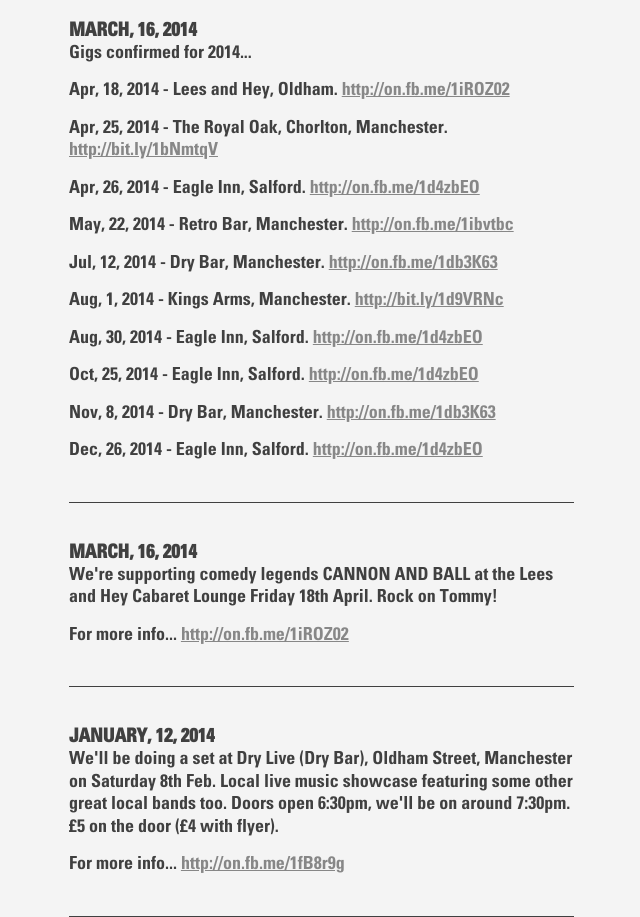
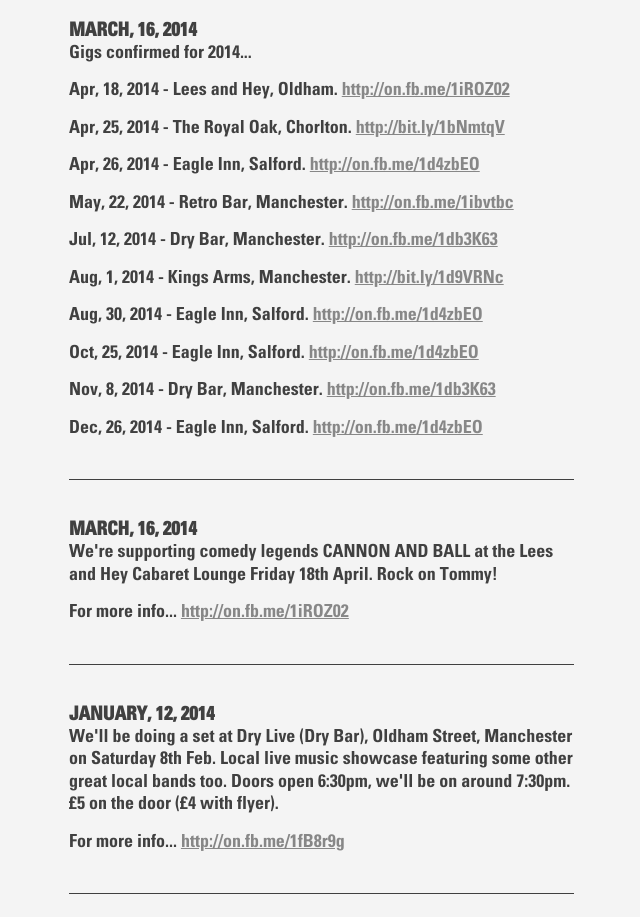
Before and after one commit to adam-foster/smashing-lads, a plain HTML site: page index.html in a window 1280 px wide. Shown: the part 975-1892 px from the top of the page, without its empty margins (596-1236 px from the left). Drawn offline with nearby package versions, Linux system fonts and the light colour scheme; grey boxes are pictures that could not be loaded.

Commit message:
Update index.html

```diff
--- a/index.html
+++ b/index.html
@@ -89,7 +89,7 @@
                         <h4>March, 16, 2014</h4>
                         <p>Gigs confirmed for 2014...</p>
                         <p>Apr, 18, 2014 - Lees and Hey, Oldham. <a href="http://on.fb.me/1iROZ02" target="_blank">http://on.fb.me/1iROZ02</a>
-                        <p>Apr, 25, 2014 - The Royal Oak, Chorlton, Manchester. <a href="http://bit.ly/1bNmtqV" target="_blank">http://bit.ly/1bNmtqV</a>
+                        <p>Apr, 25, 2014 - The Royal Oak, Chorlton. <a href="http://bit.ly/1bNmtqV" target="_blank">http://bit.ly/1bNmtqV</a>
                         <p>Apr, 26, 2014 - Eagle Inn, Salford. <a href="http://on.fb.me/1d4zbEO" target="_blank">http://on.fb.me/1d4zbEO</a>
                         <p>May, 22, 2014 - Retro Bar, Manchester. <a href="http://on.fb.me/1ibvtbc" target="_blank">http://on.fb.me/1ibvtbc</a>
                         <p>Jul, 12, 2014 - Dry Bar, Manchester. <a href="http://on.fb.me/1db3K63" target="_blank">http://on.fb.me/1db3K63</a>
```
